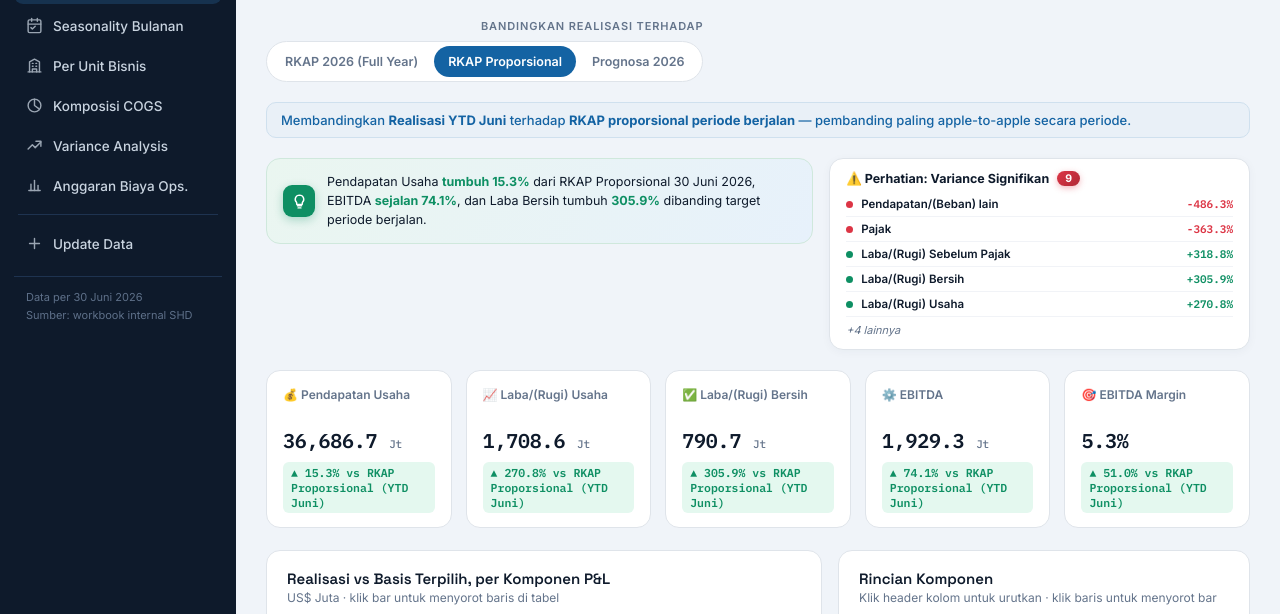
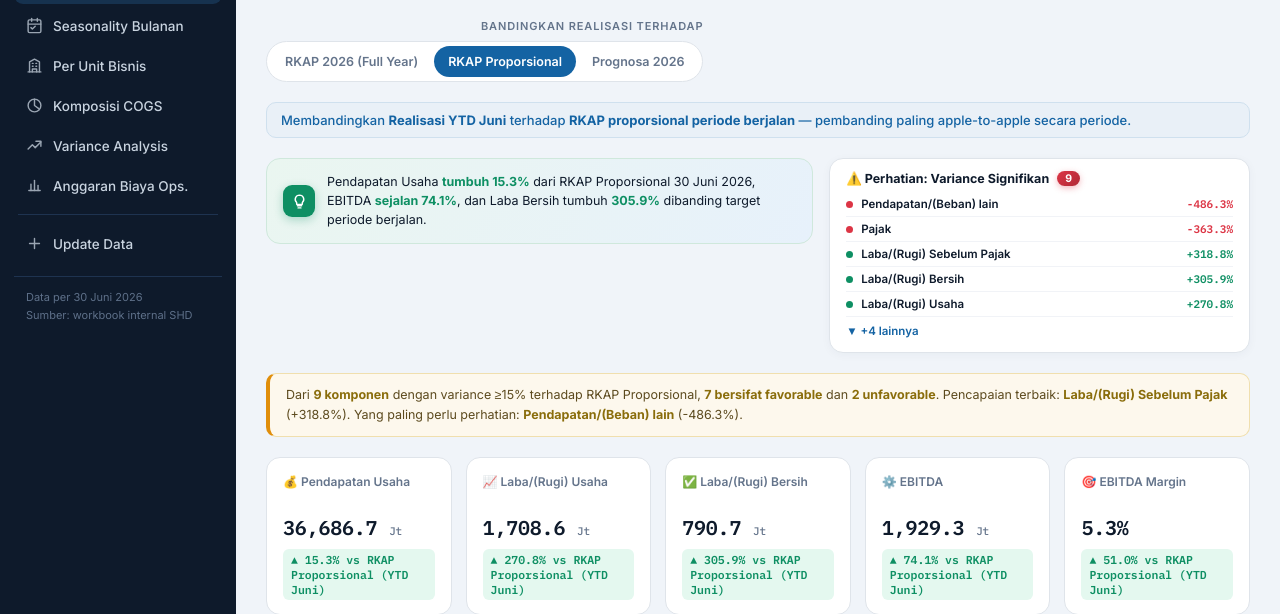
Before and after one commit to fbaihaqi10/Dashboard-Analisa-Varian, a plain HTML site: page index.html in a window 1280 px wide. Shown: the part 186-800 px from the top of the page. Drawn offline with nearby package versions, Linux system fonts and the light colour scheme.

Commit message:
Update index.html

```diff
--- a/index.html
+++ b/index.html
@@ -45,6 +45,17 @@
   .alert-pct{font-family:'IBM Plex Mono'; font-weight:700; font-size:11px;}
   .alert-empty{font-size:12px; color:var(--muted); padding:6px 0;}
   .alert-more{font-size:11px; color:var(--muted); padding-top:6px; font-style:italic;}
+  .alert-toggle-btn{
+    width:100%; text-align:left; background:none; border:none; padding:7px 0 2px;
+    font-family:'Inter'; font-size:11.5px; font-weight:600; color:var(--brand-2); cursor:pointer;
+  }
+  .alert-toggle-btn:hover{text-decoration:underline;}
+  .insight-summary-box{
+    background:#FDF8ED; border:1px solid #F0DFAE; border-left:4px solid #E08E0B; border-radius:10px;
+    padding:11px 16px; font-size:12.5px; line-height:1.6; color:#5C4A1E; margin-bottom:20px;
+  }
+  .insight-summary-box:empty{display:none; margin-bottom:0;}
+  .insight-summary-box b{color:#8A6D0B;}
 
   /* Sidebar alert badge on Summary P&L nav item */
   .sb-item .alert-count{
@@ -455,6 +466,8 @@
           </div>
         </div>
 
+        <div class="insight-summary-box" id="sum-alert-insight"></div>
+
         <div class="kpi-row" id="sum-kpi"></div>
         <div class="main-grid">
           <div class="panel">
@@ -1159,16 +1172,42 @@ async function renderNarrativeAndAlerts(plData, META){
     sbBadge.textContent = alerts.length;
   }
 
+  // ---- Kalimat insight terstruktur, relate ke daftar alert ----
+  const insightEl = document.getElementById('sum-alert-insight');
+  if(alerts.length===0){
+    insightEl.innerHTML = '';
+  } else {
+    const favCount = alerts.filter(a=>a.fav).length;
+    const unfavCount = alerts.length - favCount;
+    const worst = alerts.filter(a=>!a.fav).sort((a,b)=>Math.abs(b.v)-Math.abs(a.v))[0];
+    const best = alerts.filter(a=>a.fav).sort((a,b)=>Math.abs(b.v)-Math.abs(a.v))[0];
+    let parts = [];
+    parts.push(`Dari <b>${alerts.length} komponen</b> dengan variance ≥${ALERT_THRESHOLD_PCT}% terhadap RKAP Proporsional, <b>${favCount} bersifat favorable</b> dan <b>${unfavCount} unfavorable</b>.`);
+    if(best) parts.push(`Pencapaian terbaik: <b>${best.name}</b> (${best.v>=0?'+':''}${best.v.toFixed(1)}%).`);
+    if(worst) parts.push(`Yang paling perlu perhatian: <b>${worst.name}</b> (${worst.v>=0?'+':''}${worst.v.toFixed(1)}%).`);
+    insightEl.innerHTML = parts.join(' ');
+  }
+
   const list = document.getElementById('alert-list');
-  if(alerts.length===0){
-    list.innerHTML = '<div class="alert-empty">✅ Tidak ada variance di atas ' + ALERT_THRESHOLD_PCT + '% — semua komponen dalam batas wajar.</div>';
-  } else {
-    list.innerHTML = alerts.slice(0,5).map(a=>`
+  const renderAlertRows = (items)=> items.map(a=>`
       <div class="alert-row">
         <span class="alert-dot" style="background:${a.fav?'#0E8F63':'#DC3545'};"></span>
         <span class="alert-name" title="${a.name}">${a.name}</span>
         <span class="alert-pct" style="color:${a.fav?'#0E8F63':'#DC3545'};">${a.v>=0?'+':''}${a.v.toFixed(1)}%</span>
-      </div>`).join('') + (alerts.length>5 ? `<div class="alert-more">+${alerts.length-5} lainnya</div>` : '');
+      </div>`).join('');
+
+  if(alerts.length===0){
+    list.innerHTML = '<div class="alert-empty">✅ Tidak ada variance di atas ' + ALERT_THRESHOLD_PCT + '% — semua komponen dalam batas wajar.</div>';
+  } else {
+    let expanded = false;
+    function draw(){
+      const visible = expanded ? alerts : alerts.slice(0,5);
+      list.innerHTML = renderAlertRows(visible) +
+        (alerts.length>5 ? `<button class="alert-toggle-btn" id="alert-toggle-btn">${expanded ? '▲ Tampilkan lebih sedikit' : `▼ +${alerts.length-5} lainnya`}</button>` : '');
+      const btn = document.getElementById('alert-toggle-btn');
+      if(btn) btn.onclick = ()=>{ expanded = !expanded; draw(); };
+    }
+    draw();
   }
 }
 
```
